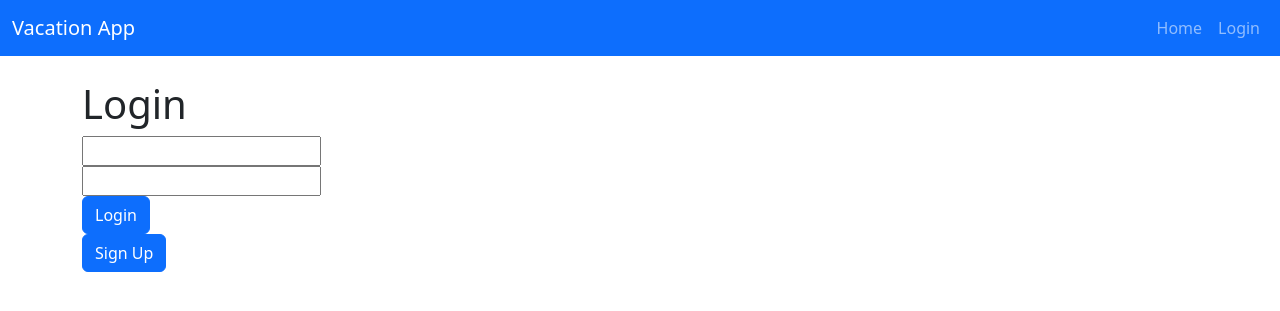
After one commit to KhalidM23/vacation-app, a Flask app: page /login in a window 1280 px wide. The commit adds this page. Shown: the top 311 px of the page. Run offline with Flask 3, Linux system fonts and the light colour scheme.

Commit message:
Added login/signup authentication

```diff
--- a/app.py
+++ b/app.py
@@ -2,14 +2,21 @@
 from multiprocessing import synchronize
 from xmlrpc.client import _datetime
 from flask import Flask, render_template, request, redirect, url_for
-from models import Itinerary, db, Vacation
+from flask_login import LoginManager, login_user, logout_user, login_required, current_user
+from models import Itinerary, db, Vacation, User
 from datetime import datetime
 app = Flask(__name__)
+
 app.config['SQLALCHEMY_DATABASE_URI'] = 'sqlite:///vacations.db'
 app.config['SQLALCHEMY_TRACK_MODIFICATIONS'] = False
+app.config['SECRET_KEY'] = 'secretkey'
+
+db.init_app(app)
 
 
-db.init_app(app)
+login_manager = LoginManager()
+login_manager.login_view = 'login'
+login_manager.init_app(app)
 
 with app.app_context():
     db.create_all()
@@ -128,15 +135,6 @@ def delete_itinerary(itinerary_id):
 
 
 
-
-
-
-
-
-
-
-
-
 '''
 @app.route('/delete_all')
 def delete_vacations():
@@ -152,7 +150,50 @@ def delete_vacations():
 #                                                                       LOGIN INFORMATION
 
 
+@login_manager.user_loader
+def load_user(user_id):
+    return User.query.get(int(user_id))
 
+@app.route('/login', methods=['POST','GET'])
+def login():
+    if(request.method == 'POST'):
+        username = request.form.get("username")
+        password = request.form.get("password")
+
+        existing_user = User.query.filter_by(username=username).first()
+        if(existing_user and existing_user.check_password(password)):
+            login_user(existing_user)
+            return redirect(url_for('home'))
+        else:
+            return redirect(url_for('login'))
+    return render_template('login.html')
+
+@app.route('/logout')
+def logout():
+    logout_user()
+    return render_template('login.html')
+
+
+
+
+@app.route('/signup', methods=['GET','POST'])
+def signup():
+    if(request.method == 'POST'):
+        username = request.form.get("username")
+        password = request.form.get("password")
+
+        existing_user = User.query.filter_by(username=username).first()
+        if(existing_user):
+            return redirect(url_for('signup'))
+
+        new_user = User(username=username)
+        new_user.set_password(password)
+
+        db.session.add(new_user)
+        db.session.commit()
+
+        return redirect(url_for('login'))
+    return render_template('signup.html')
 
 
 if __name__ == '__main__':
--- a/templates/base.html
+++ b/templates/base.html
@@ -12,8 +12,14 @@
             <a class="navbar-brand" href="/">Vacation App</a>
             <div class="navbar-nav">
                 <a class="nav-link" href="/">Home</a>
-                <a class="nav-link" href="/vacations">Browse Vacations</a>
-                <a class="nav-link" href="/create_vacation">Create Vacation</a>
+                {% if current_user.is_authenticated %}
+                    <a class="nav-link" href="/vacations">Browse Vacations</a>
+                    <a class="nav-link" href="/create_vacation">Create Vacation</a>
+                    <a class="nav-link" href="/logout">Logout</a>
+                {% endif %}
+                {% if not current_user.is_authenticated %}
+                    <a class="nav-link" href="/login">Login</a>
+                {% endif %}
             </div>
         </div>
     </nav>
--- /dev/null
+++ b/templates/login.html
@@ -0,0 +1,25 @@
+{%extends 'base.html'%}
+{%block title%}Login{%endblock%}
+{%block content%}
+<div>
+    <h1>
+        Login
+    </h1>
+    <form action="{{url_for('login')}}", method="post">
+        <div>
+            <input required type="text" name="username" />
+        </div>
+        <div>
+            <input required type="password" name="password" />
+        </div>
+        <button type="submit" class="btn btn-primary">Login</button>
+    </form>
+</div>
+<div>
+    <a class="btn btn-primary" href="{{url_for('signup')}}", method="get">Sign Up</a>
+</div>
+
+
+
+
+{%endblock%}
```
Also changed, not shown: models.py (+11 -0 lines), templates/signup.html (added, +20 -0 lines).
